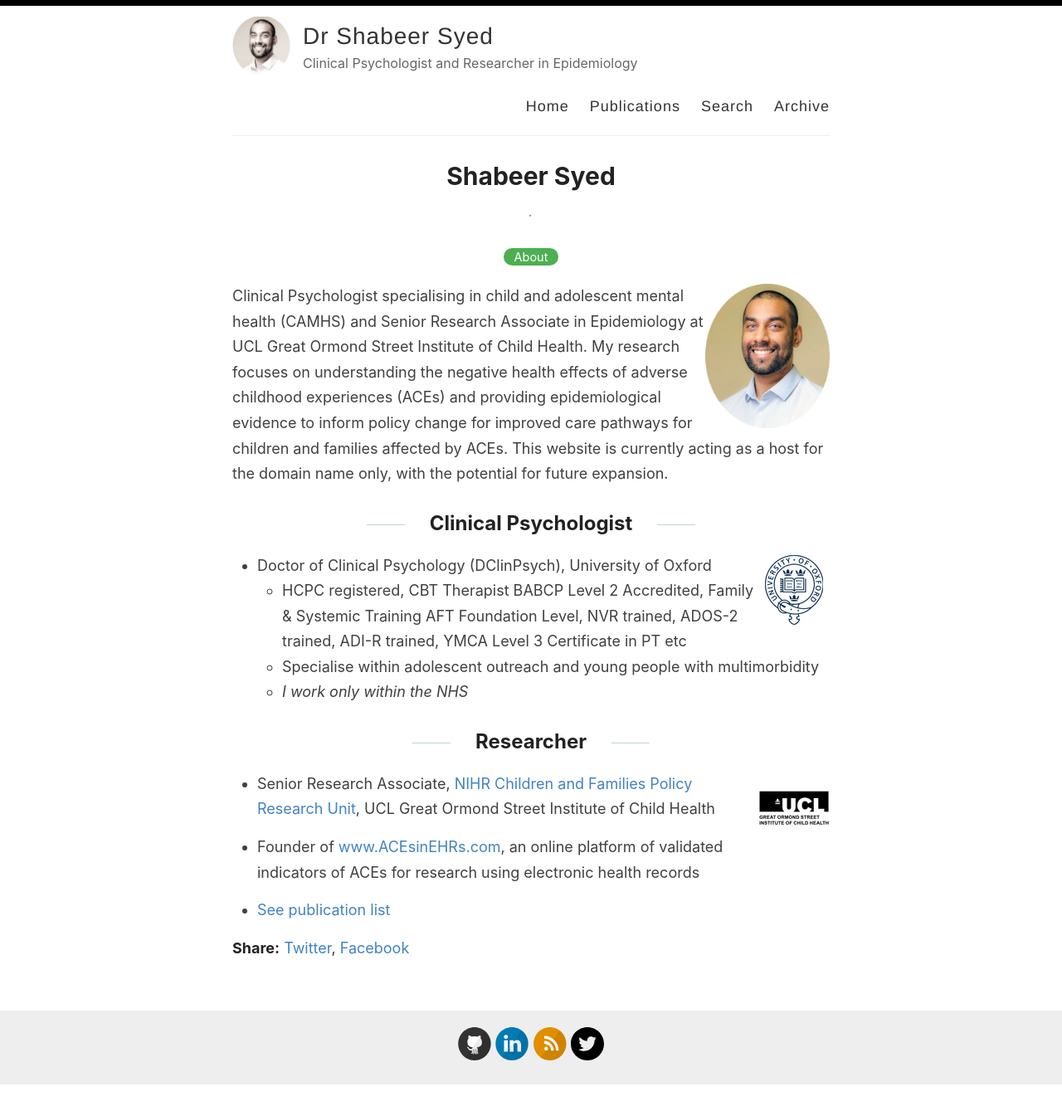
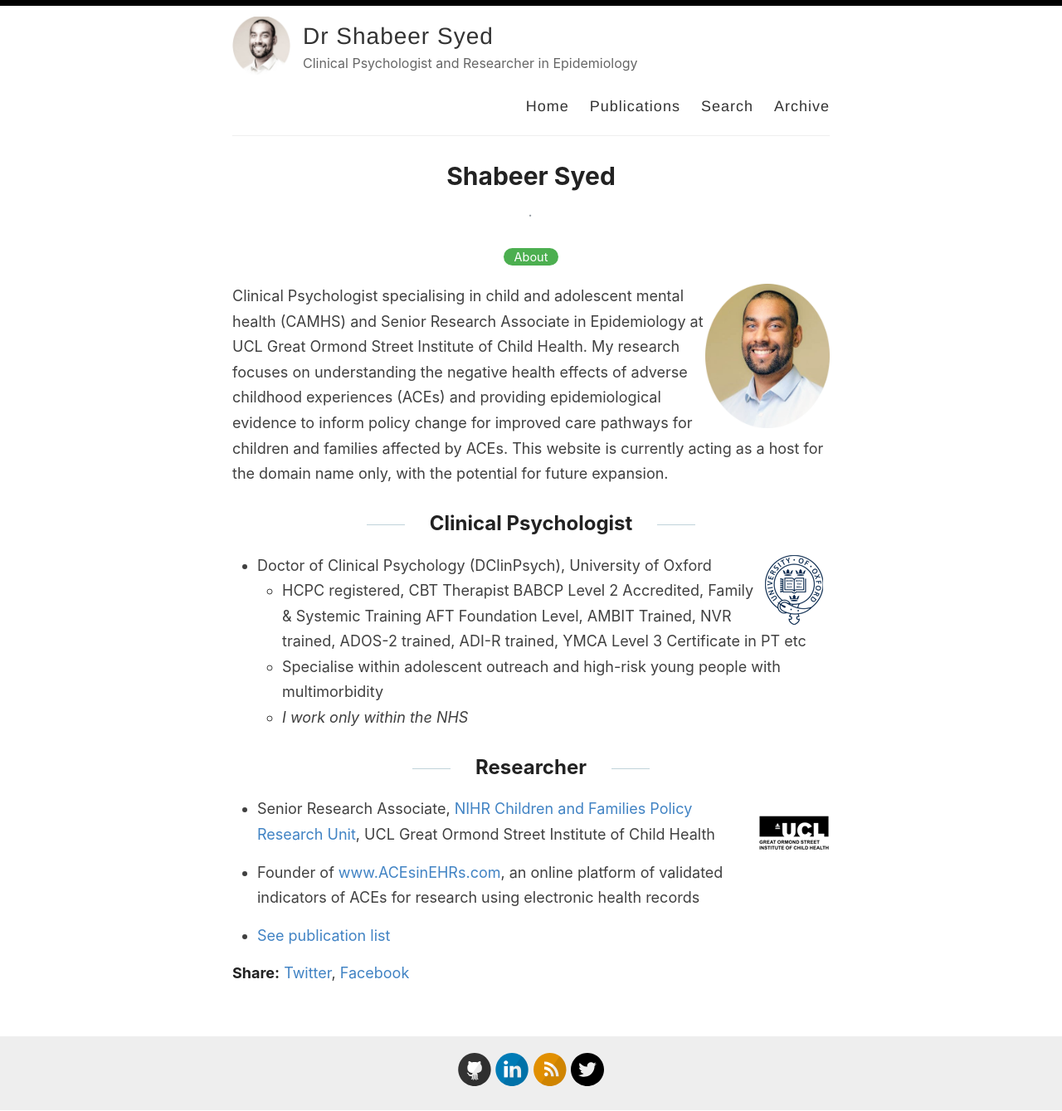
Before and after one commit to shabeer-syed/shabeersyed, a Jekyll site: the page built from index.md, in a window 1280 px wide. Shown: the whole page at 83% size. Built offline with Jekyll 4.4.1, drawn with Linux system fonts in a browser that asks for light colours; before the commit the page ends 1308 px from its top, so only the background shows below that.

Commit message:
Update index.md

```diff
--- a/index.md
+++ b/index.md
@@ -10,8 +10,8 @@ Clinical Psychologist specialising in child and adolescent mental health (CAMHS)
 ## Clinical Psychologist
 <img style="float: right;" src="https://raw.githubusercontent.com/shabeer-syed/shabeersyed/master/images/ox%20logo.png" alt="ox shabeer Syed"/>
 - Doctor of Clinical Psychology (DClinPsych), University of Oxford
-   - HCPC registered, CBT Therapist BABCP Level 2 Accredited, Family & Systemic Training AFT Foundation Level, NVR trained, ADOS-2 trained, ADI-R trained, YMCA Level 3 Certificate in PT etc
-   - Specialise within adolescent outreach and young people with multimorbidity
+   - HCPC registered, CBT Therapist BABCP Level 2 Accredited, Family & Systemic Training AFT Foundation Level, AMBIT Trained, NVR trained, ADOS-2 trained, ADI-R trained, YMCA Level 3 Certificate in PT etc
+   - Specialise within adolescent outreach and high-risk young people with multimorbidity
    - *I work only within the NHS*
 
 ## Researcher
```
